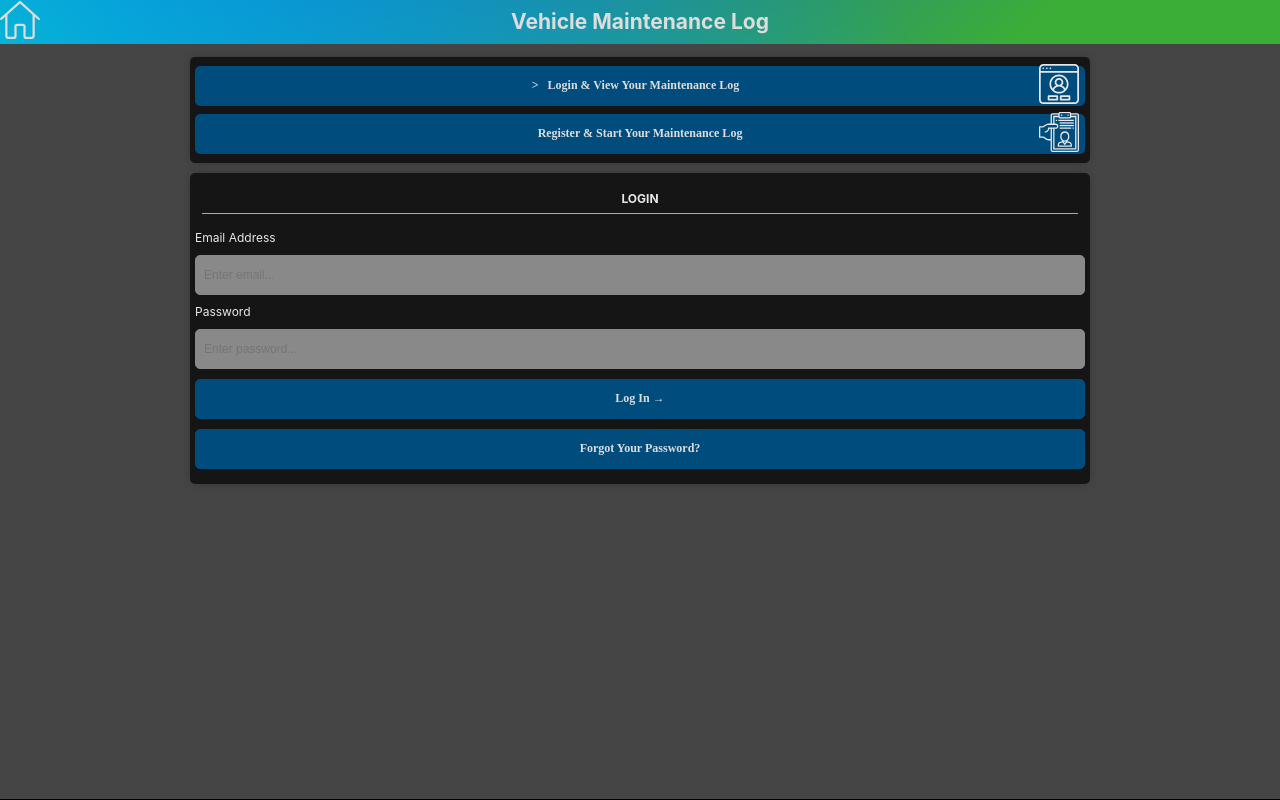
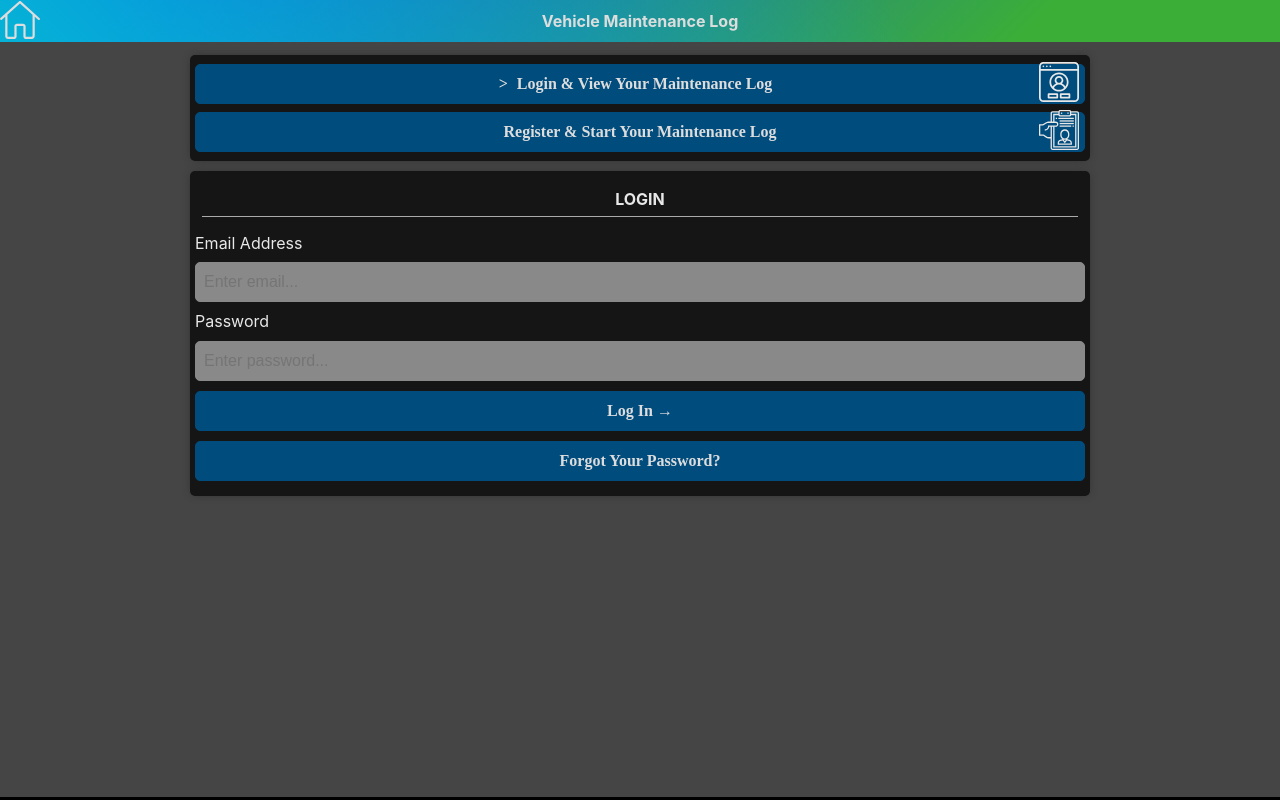
Before and after one commit to Usarneme/maint_log_frontend_react, a React (Create React App) app: page /welcome in a window 1280 px wide. Built offline with nearby package versions, Linux system fonts and the light colour scheme.

Commit message:
Removed extra console.logs from component files.

```diff
--- a/src/components/LogForm.js
+++ b/src/components/LogForm.js
@@ -72,14 +72,14 @@ class LogForm extends React.Component {
     formData.append('vehicle', this.state.vehicle)
     formData.append('api', true)
 
-    console.log('Form Data prepared:')
-    for (let item of formData.entries()) console.dir(`${item[0]} : ${item[1]}`)
-    console.log(`Posting to ${url}.`)
+    // console.log('Form Data prepared:')
+    // for (let item of formData.entries()) console.dir(`${item[0]} : ${item[1]}`)
+    // console.log(`Posting to ${url}.`)
 
     try {
       const result = await axios.post(url, formData)
-      console.log(`Returned successfully!`)
-      console.dir(result)
+      // console.log(`Returned successfully!`)
+      // console.dir(result)
 
       if (result.status === 200) {
         const log = result.data.fullLog
@@ -93,9 +93,7 @@ class LogForm extends React.Component {
         const user = this.props.user
         user.log = log
         this.props.updateUserState(user)
-        console.log('updateUserState complete')
-
-        // works for editing existing log entries...
+        // console.log('updateUserState complete')
         this.props.history.push(`/log/${newLogEntry.slug}`)
       } else {
         console.log('Response received but with status code: '+result.status)
@@ -121,14 +119,14 @@ class LogForm extends React.Component {
       if (result.data === null) {
         console.log('Server unable to find specified log entry. Was it already deleted?')
       } else if (result.status === 200) {
-        console.log('Log entry removed successfully.')
+        // console.log('Log entry removed successfully.')
         // console.log(result)
         // update State to remove the deleted entry
         const updatedLog = this.props.user.log.filter(entry => entry.id !== this.state.id)
         const user = this.props.user
         user.log = updatedLog
         this.props.updateUserState(user)
-        console.log('updateUserState completed.')
+        // console.log('updateUserState completed.')
 
         // redirect back to the log page
         this.props.history.push('/log')
@@ -141,21 +139,21 @@ class LogForm extends React.Component {
   deletePhoto = async event => {
     event.preventDefault()
     // pathname has a leading slash: /api/remove/photo/name.filetype
-    console.log('Deleting photo: '+event.target.pathname)
+    // console.log('Deleting photo: '+event.target.pathname)
     const url = `${process.env.REACT_APP_API_DOMAIN}${event.target.pathname}`
-    console.log('posting to url: '+url)
+    // console.log('posting to url: '+url)
     try {
       const result = await axios.post(url)
       if (result.data === null) {
         console.log('Server unable to find specified photo to delete. Was it already deleted?')
       } else if (result.status === 200) {
-        console.log('Photo deleted successfully.')
-        console.log(result)
+        // console.log('Photo deleted successfully.')
+        // console.log(result)
         // update State to remove the deleted entry
         const user = this.props.user
         user.log = result.data
         this.props.updateUserState(user)
-        console.log('updateUserState completed.')
+        // console.log('updateUserState completed.')
 
         // flash success message and re-render...
         this.props.history.push(`/log/${this.props.log.id}/edit`)
@@ -169,7 +167,7 @@ class LogForm extends React.Component {
     if (!this.props) return
     if (!this.props.log) return
 
-    console.log('Editing extant Log entry. Initializing state. ')
+    // console.log('Editing extant Log entry. Initializing state. ')
     let dateStarted = ''
     let dateCompleted = ''
     let dateEntered = ''
--- a/src/components/Login.js
+++ b/src/components/Login.js
@@ -51,7 +51,7 @@ class Login extends Component {
 
         this.props.history.push('/')
       } else {
-        console.log('Response received but with status code: '+res.status)
+        // console.log('Response received but with status code: '+res.status)
         this.setState({loading: false})
         const error = new Error(res.error)
         throw error
--- a/src/components/SearchBox.js
+++ b/src/components/SearchBox.js
@@ -22,8 +22,8 @@ class SearchBox extends React.Component {
   getInfo = async () => {
     try {
       const response = await axios.get(`${process.env.REACT_APP_API_DOMAIN}/api/search?q=${this.state.query}`)
-      console.log('REACT CLIENT - api search for '+this.state.query+'. Result: ')
-      console.log(response.data)
+      // console.log('REACT CLIENT - api search for '+this.state.query+'. Result: ')
+      // console.log(response.data)
 
       if (response.data.length) {
         this.setState({
@@ -32,7 +32,7 @@ class SearchBox extends React.Component {
         })
       }
     } catch (err) {
-        console.log('Error posting to /api/search')
+        // console.log('Error posting to /api/search')
         console.dir(err)
         alert('Error getting log data please try again')
     }
--- a/src/components/VLManual.js
+++ b/src/components/VLManual.js
@@ -24,7 +24,8 @@ class VLManual extends React.Component {
 
   render() {
     if (!this.props.display) return null
-    console.log('rendering VLManual...')
+    // console.log('rendering VLManual... props:')
+    // console.dir(this.props)
 
     return (
       <div className="form manualVehicleEntryDiv">
--- a/src/components/VLYMM.js
+++ b/src/components/VLYMM.js
@@ -19,7 +19,7 @@ class VLYMM extends React.Component {
     if (!this.state || !this.state.year || !this.state.make) {
       return console.log('leaving lookup early due to no year or make selected...')
     }
-    console.log('Make selected: '+this.state.make)
+    // console.log('Make selected: '+this.state.make)
     // check for a local cache of the query
     const localStorageKey = this.state.year.toString() + this.state.make.toString()
     const localStorageModels = localStorage.getItem(localStorageKey)
@@ -40,7 +40,7 @@ class VLYMM extends React.Component {
             else return 0
           })
           const modelsArray = models.map(model => model["Model_Name"])
-          console.log(modelsArray)
+          // console.log(modelsArray)
           // cache query results
           if (modelsArray.length > 0) localStorage.setItem(localStorageKey, modelsArray)
           this.setState(prevState => ({ models: [...modelsArray], showConfirmButton: false }))
--- a/src/pages/Edit.js
+++ b/src/pages/Edit.js
@@ -12,7 +12,7 @@ function Edit(props) {
   // TODO make this part of an error boundary
   if (!props || !props.user || !props.user.log) return null
   const log = props.user.log.filter(entry => entry.id === id)
-  console.log('Edit page. Pushing log '+id+' to LogForm component...')
+  // console.log('Edit page. Pushing log '+id+' to LogForm component...')
   // console.dir(log[0])
 
   return <LogForm log={log[0]} {...props} />
--- a/src/pages/Settings.js
+++ b/src/pages/Settings.js
@@ -88,7 +88,7 @@ class Settings extends Component {
         const userID = user._id
         const name = user.name
         const email = user.email
-        const vehicle = user.vehicle
+        const vehicle = [user.vehicle]
         console.log(vehicle)
 
         await this.props.updateUserState(this.state.user)
@@ -97,7 +97,7 @@ class Settings extends Component {
         console.log('settings component state updated...')
         console.log(this.state)
 
-        await this.props.history.push('/settings')
+        return this.props.history.push('/settings')
       } else {
         console.log('Response received but with status code: '+res.status)
         const error = new Error(res.error)
@@ -167,11 +167,14 @@ class Settings extends Component {
 
         <div className="card">
           <h3>Vehicle</h3>
-          <div className="current__vehicle">
+          <div className="current__vehicle__container">
             { this.state.user && this.state.user.vehicle && this.state.user.vehicle[0] && <>
-              <span>{this.state.user.vehicle[0].year}</span>
-              <span>{this.state.user.vehicle[0].make}</span>
-              <span>{this.state.user.vehicle[0].model}</span>
+              <h4><strong>Current Vehicle: </strong></h4>
+              <div className="current__vehicle">
+                <span>{this.state.user.vehicle[0].year}</span>
+                <span>{this.state.user.vehicle[0].make}</span>
+                <span>{this.state.user.vehicle[0].model}</span>
+              </div>
             </> }
           </div>
           <div className="buttons__holder">
@@ -197,7 +200,13 @@ class Settings extends Component {
           <input type="password" name="password" placeholder="Enter password..." value={this.state.password} onChange={this.handleInputChange} /> */}
           <input className="button" type="submit" value="Update Account" />
         </form>
-
+        <div className="card">
+          <h3>Theme Settings</h3>
+          <div className="theme__container">
+            <label htmlFor="theme">{`${this.state.theme.substring(0,1).toUpperCase()}${this.state.theme.substring(1)} Mode Enabled`}</label>
+            <button className="button" onClick={this.toggleTheme}>Switch Theme</button>
+          </div>
+        </div>
         <div className="card">
           <h3>Disconnect Account and Logout</h3>
           <div className="logout__container">
@@ -205,15 +214,6 @@ class Settings extends Component {
             { this.state.showLogoutButton && <button className="button disconnect" onClick={this.logout}><span className="red">Confirm and Logout</span></button> }
           </div>
         </div>
-
-        <div className="card">
-          <h3>Theme Settings</h3>
-          <div className="theme__container">
-            <label htmlFor="theme">{`${this.state.theme.substring(0,1).toUpperCase()}${this.state.theme.substring(1)} Mode Enabled`}</label>
-            <button className="button" onClick={this.toggleTheme}>Switch Theme</button>
-          </div>
-        </div>
-
       </div>
     )
   }
--- a/src/pages/SingleLogEntry.js
+++ b/src/pages/SingleLogEntry.js
@@ -15,7 +15,7 @@ function SingleLogEntry(props) {
   const isLoggedIn = (props.user && props.user.cookies ? props.user.cookies.length > 0 : false)
   if (!isLoggedIn) return <Redirect to="/welcome" />
 
-  console.log(`Displaying log entry: ${slug}`)
+  // console.log(`Displaying log entry: ${slug}`)
   const log = props.user.log.filter(entry => entry.slug === slug)
   const { id, shortDescription, longDescription, dateStarted, dateCompleted, dateEntered, dateDue, mileageDue, name, odometer, tools, parts, partsCost, laborCost, serviceLocation, photos } = log[0]
   let vehicle = {}
--- a/src/styles/layout.css
+++ b/src/styles/layout.css
@@ -1,5 +1,5 @@
 *, html {
-  font-size: 12px;
+  font-size: 10px;
   box-sizing: border-box;
 }
 
@@ -26,8 +26,11 @@
 }
 
 body {
-  font-size: 1.2rem;
   background: var(--backgroundLayerOne);
+}
+
+body * {
+  font-size: 1.3rem;
 }
 
 body,
@@ -131,6 +134,36 @@ select {
   select {
     background: url('../images/add.svg') 99% / 4% no-repeat var(--backgroundLayerFive);
   }
+  body * {
+    font-size: 1.4rem;
+  }
+}
+
+@media all and (min-width: 900px) {
+  select {
+    background: url('../images/add.svg') 99% / 4% no-repeat var(--backgroundLayerFive);
+  }
+  body * {
+    font-size: 1.5rem;
+  }
+}
+
+@media all and (min-width: 1200px) {
+  select {
+    background: url('../images/add.svg') 99% / 4% no-repeat var(--backgroundLayerFive);
+  }
+  body * {
+    font-size: 1.6rem;
+  }
+}
+
+@media all and (min-width: 1920px) {
+  select {
+    background: url('../images/add.svg') 99% / 4% no-repeat var(--backgroundLayerFive);
+  }
+  body * {
+    font-size: 1.7rem;
+  }
 }
 
 select::-ms-expand {
--- a/src/styles/settings.css
+++ b/src/styles/settings.css
@@ -44,3 +44,14 @@ button.button.disconnect {
   color: var(--textColorOne);
   border-bottom: 2px solid var(--textColorOne);
 }
+
+.current__vehicle__container,
+.current__vehicle {
+  display: flex;
+  flex-direction: row;
+  align-items: center;
+}
+
+.current__vehicle > span {
+  margin: 2px;
+}
--- a/src/styles/siteTitle.css
+++ b/src/styles/siteTitle.css
@@ -2,7 +2,7 @@
   color: var(--textColorThree);
   position: relative;
   margin: 0;
-  padding: 2px;
+  padding: 0;
   text-align: center;
   font-weight: 500;
   display: flex;
@@ -16,7 +16,7 @@
 }
 
 .siteTitle > h1 {
-  padding: 8px;
+  padding: 12px;
 }
 
 .siteTitle > div.svg,
```
Also changed, not shown: src/components/Register.js (+4 -4 lines).
